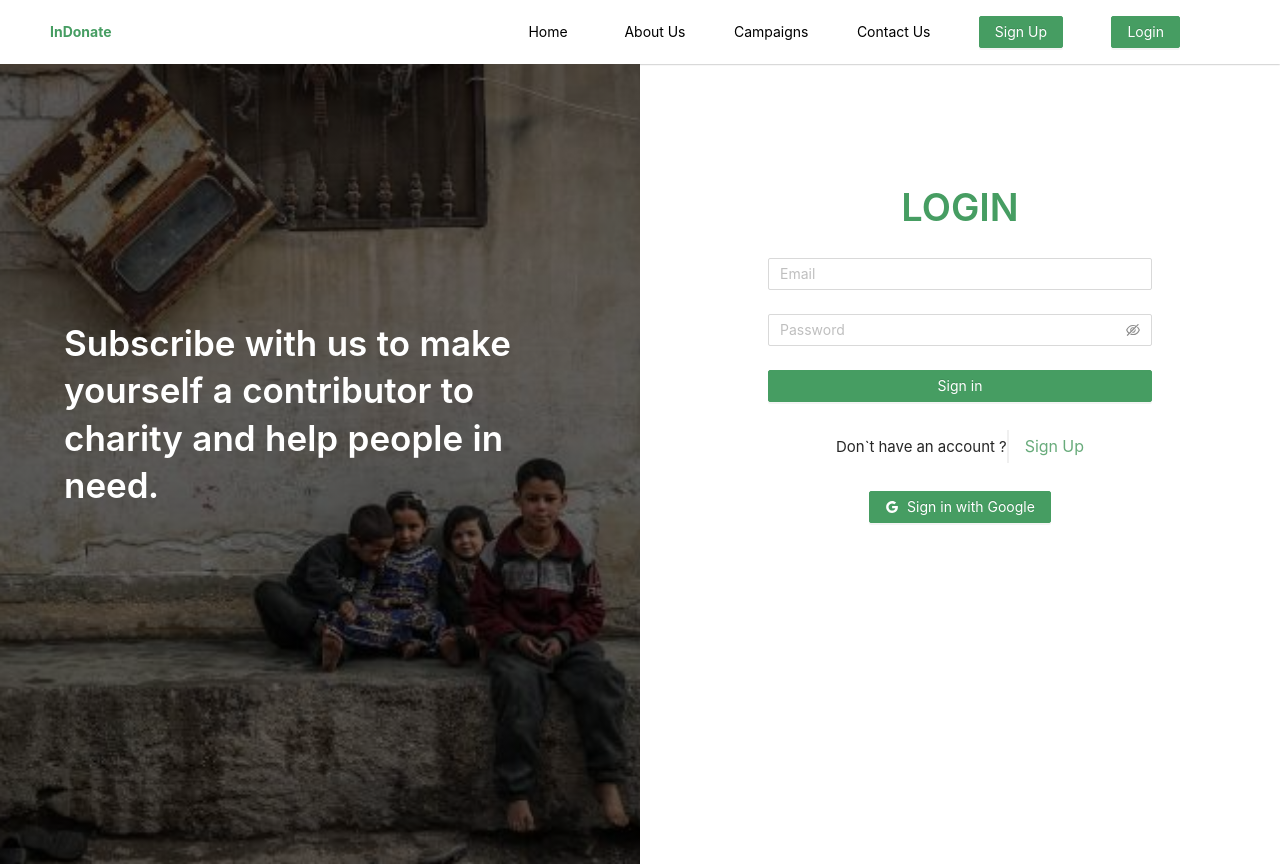
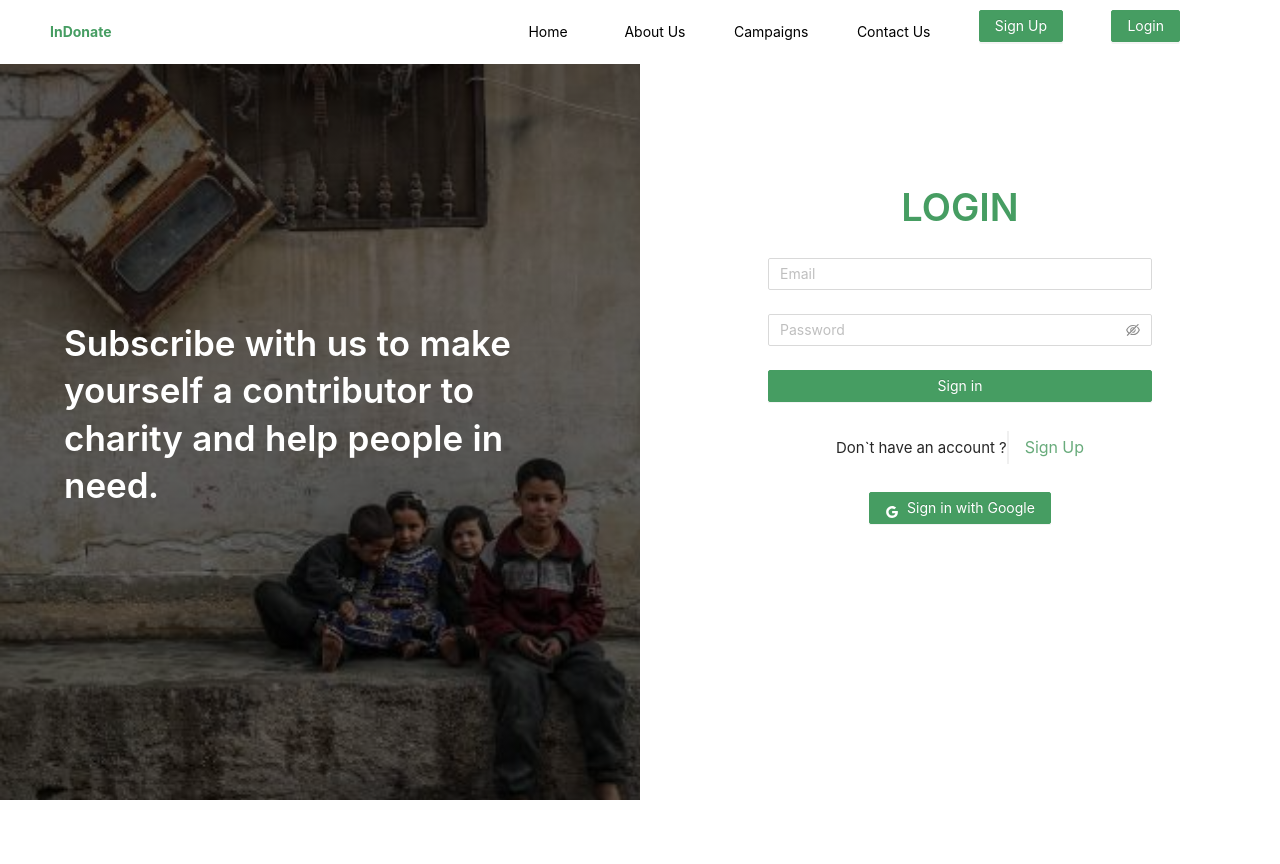
Before and after one commit to GSG-G11/Indonate, a React (Create React App) app in the folder client/: page /login in a window 1280 px wide. After the commit the page ends 800 px from the top, so only its background shows below. Built offline with nearby package versions, Linux system fonts and the light colour scheme; no server answers.

Commit message:
hide scrollbar in sign pages Relates #84

```diff
--- a/client/src/pages/signup/style.less
+++ b/client/src/pages/signup/style.less
@@ -1,5 +1,8 @@
 @import '~antd/dist/antd.less';
 
+* {
+    overflow: hidden;
+}
 
 .sign-up-btn {
     width: 100%;
```
